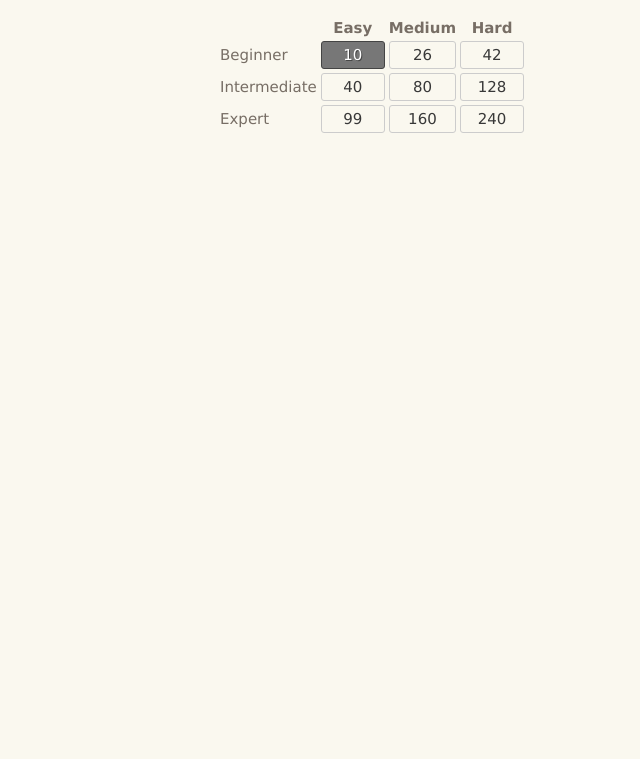
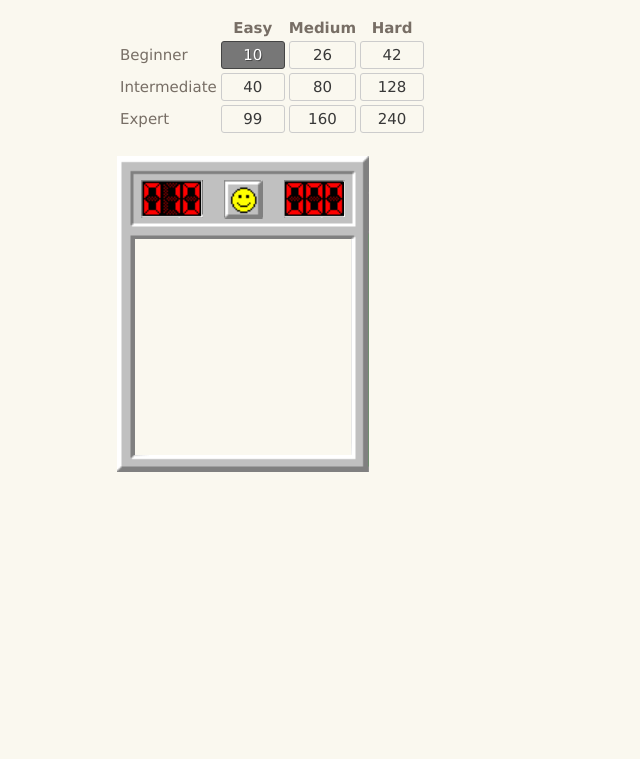
Before and after one commit to schibir/mineslitter, a website with bundled scripts: page index.html in a window 1280 px wide. Shown: the whole page, without its empty margins (123-763 px from the left). Built offline with nearby package versions, Linux system fonts and the light colour scheme.

Commit message:
Render skin

```diff
--- a/index.html
+++ b/index.html
@@ -28,44 +28,44 @@
                 </tr><tr>
                     <td class="left-align">Beginner</td>
                     <td><span>
-                        <input id="mines10" type="radio" name="radios" checked="checked">
-                        <label for="mines10">10</label>
+                        <input id="mines0" type="radio" name="radios" checked="checked">
+                        <label for="mines0">10</label>
                     </span></td>
                     <td><span>
-                        <input id="mines26" type="radio" name="radios">
-                        <label for="mines26">26</label>
+                        <input id="mines1" type="radio" name="radios">
+                        <label for="mines1">26</label>
                     </span></td>
                     <td><span>
-                        <input id="mines42" type="radio" name="radios">
-                        <label for="mines42">42</label>
+                        <input id="mines2" type="radio" name="radios">
+                        <label for="mines2">42</label>
                     </span></td>
                 </tr><tr>
                     <td class="left-align">Intermediate</td>
                     <td><span>
-                        <input id="mines40" type="radio" name="radios">
-                        <label for="mines40">40</label>
+                        <input id="mines3" type="radio" name="radios">
+                        <label for="mines3">40</label>
                     </span></td>
                     <td><span>
-                        <input id="mines80" type="radio" name="radios">
-                        <label for="mines80">80</label>
+                        <input id="mines4" type="radio" name="radios">
+                        <label for="mines4">80</label>
                     </span></td>
                     <td><span>
-                        <input id="mines128" type="radio" name="radios">
-                        <label for="mines128">128</label>
+                        <input id="mines5" type="radio" name="radios">
+                        <label for="mines5">128</label>
                     </span></td>
                 </tr><tr>
                     <td class="left-align">Expert</td>
                     <td><span>
-                        <input id="mines99" type="radio" name="radios">
-                        <label for="mines99">99</label>
+                        <input id="mines6" type="radio" name="radios">
+                        <label for="mines6">99</label>
                     </span></td>
                     <td><span>
-                        <input id="mines160" type="radio" name="radios">
-                        <label for="mines160">160</label>
+                        <input id="mines7" type="radio" name="radios">
+                        <label for="mines7">160</label>
                     </span></td>
                     <td><span>
-                        <input id="mines240" type="radio" name="radios">
-                        <label for="mines240">240</label>
+                        <input id="mines8" type="radio" name="radios">
+                        <label for="mines8">240</label>
                     </span></td>
                 </tr>
             </table>
@@ -74,6 +74,8 @@
             <canvas id="canvas" width="600" height="600"></canvas>
         </div>
     </div>
+    <img src="images/tiles.bmp" name="tiles" style="visibility: hidden"></img>
+    <img src="images/skin.bmp" name="skin" style="visibility: hidden"></img>
     <script type="text/javascript" src="build/app.min.js"></script>
 </body>
 </html>
--- a/package.json
+++ b/package.json
@@ -6,8 +6,10 @@
   "scripts": {
     "babel": "babel src -d dist",
     "browserify": "browserify dist/main.js -o dist/app.js",
+    "browserify-dev": "browserify dist/main.js -o build/app.min.js",
     "min": "uglifyjs -o build/app.min.js dist/app.js",
     "build": "npm run babel && npm run browserify && npm run min",
+    "build-dev": "npm run babel && npm run browserify-dev",
     "publish": "git checkout gh-pages && git merge master && git push && git checkout master",
     "start": "http-server -p 8000 -c-1"
   },
--- a/src/main.js
+++ b/src/main.js
@@ -6,13 +6,14 @@ function main() {
     const context = canvas.getContext("2d");
     const mineslitter = new Mineslitter(context);
 
-    canvas.addEventListener("mouseup", (event) => {
-    }, false);
+    mineslitter.onsize = (width, height) => {
+        canvas.width = width;
+        canvas.height = height;
+    };
+
+    mineslitter.newGame(9, 9, 10);
 
     canvas.addEventListener("mousedown", (event) => {
     }, false);
-
-    canvas.addEventListener("mousemove", (event) => {
-    }, false);
 }
 document.addEventListener("DOMContentLoaded", main);
--- a/src/mineslitter.js
+++ b/src/mineslitter.js
@@ -2,5 +2,92 @@
 export default class Mineslitter {
     constructor(context) {
         this.context = context;
+        this.scale = 1.5;
+        this.onsize = () => {};
+
+        this.img_skin = document.skin;
+        this.img_tiles = document.tiles;
+    }
+
+    newGame(width, height, mines) {
+        this.stopGame();
+        this.game_over = false;
+        this.width = width;
+        this.height = height;
+        this.mines = mines;
+        this.mines_left = this.mines;
+
+        /* eslint-disable indent */
+        this.onsize(this.width * 16 * this.scale + 24 * this.scale,
+                    this.height * 16 * this.scale + 67 * this.scale);
+        /* eslint-enable indent */
+
+        this.startTime = Date.now();
+
+        this.draw();
+    }
+
+    stopGame() {
+        if (this.timerId) clearInterval(this.timerId);
+        this.timerId = 0;
+    }
+
+    /* Draw */
+
+    drawNumber(number, pos) {
+        const clamp = (value, min, max) => Math.min(Math.max(value, min), max);
+        const num = clamp(number, 0, 999);
+        const elem = new Array(3);
+        elem[0] = num / 100 | 0;
+        elem[1] = num / 10 % 10 | 0;
+        elem[2] = num % 10 | 0;
+
+        let posx = pos;
+        elem.forEach((e) => {
+            this.drawRect(94 + e * 13, 0, 13, 23, posx, 17, 13, 23);
+            posx += 13;
+        });
+    }
+
+    drawSmile(state) {
+        this.drawRect(52 + 26 * state, 25, 26, 26, this.width * 8 - 1, 16, 26, 26);
+    }
+
+    drawMinesLeft() {
+        this.drawNumber(this.mines_left, 17);
+    }
+
+    drawTime() {
+        const time = Date.now() - this.startTime;
+        const sec = time / 1000 | 0;
+        this.drawNumber(sec, 12 + this.width * 16 - 4 - 40);
+    }
+
+    drawRect(sx, sy, swidth, sheight, dx, dy, dwidth, dheight) {
+        this.context.drawImage(this.img_skin, sx, sy, swidth, sheight,
+            dx * this.scale, dy * this.scale, dwidth * this.scale, dheight * this.scale);
+    }
+
+    // drawTile(tile) {
+    //     tile.draw(this.context, this.img_tiles, this.scale);
+    // }
+
+    draw() {
+        this.drawRect(0, 0, 12, 55, 0, 0, 12, 55);
+        this.drawRect(40, 0, 12, 55, this.width * 16 + 12, 0, 12, 55);
+        this.drawRect(12, 0, 20, 55, 12, 0, this.width * 16, 55);
+        this.drawRect(0, 72, 12, 12, 0, 55 + this.height * 16, 12, 12);
+        this.drawRect(20, 72, 12, 12, this.width * 16 + 12, 55 + this.height * 16, 12, 12);
+        this.drawRect(0, 56, 12, 10, 0, 55, 12, this.height * 16);
+        this.drawRect(12, 72, 8, 12, 12, 55 + this.height * 16, this.width * 16, 12);
+        this.drawRect(20, 64, 12, 8, this.width * 16 + 12, 55, 12, this.height * 16);
+        this.drawRect(52, 0, 41, 25, 16, 16, 41, 25);
+        this.drawRect(52, 0, 41, 25, 12 + this.width * 16 - 4 - 41, 16, 41, 25);
+
+        // this.tiles.forEach((tile) => this.drawTile(tile, false));
+
+        this.drawMinesLeft();
+        this.drawTime();
+        this.drawSmile(0);
     }
 }
--- a/style.css
+++ b/style.css
@@ -23,7 +23,7 @@ a:hover {
 }
 
 .container {
-    width: 600px;
+    width: 800px;
     margin: 0 auto;
 }
 
```
Also changed, not shown: .eslintrc.json, build/app.min.js.
